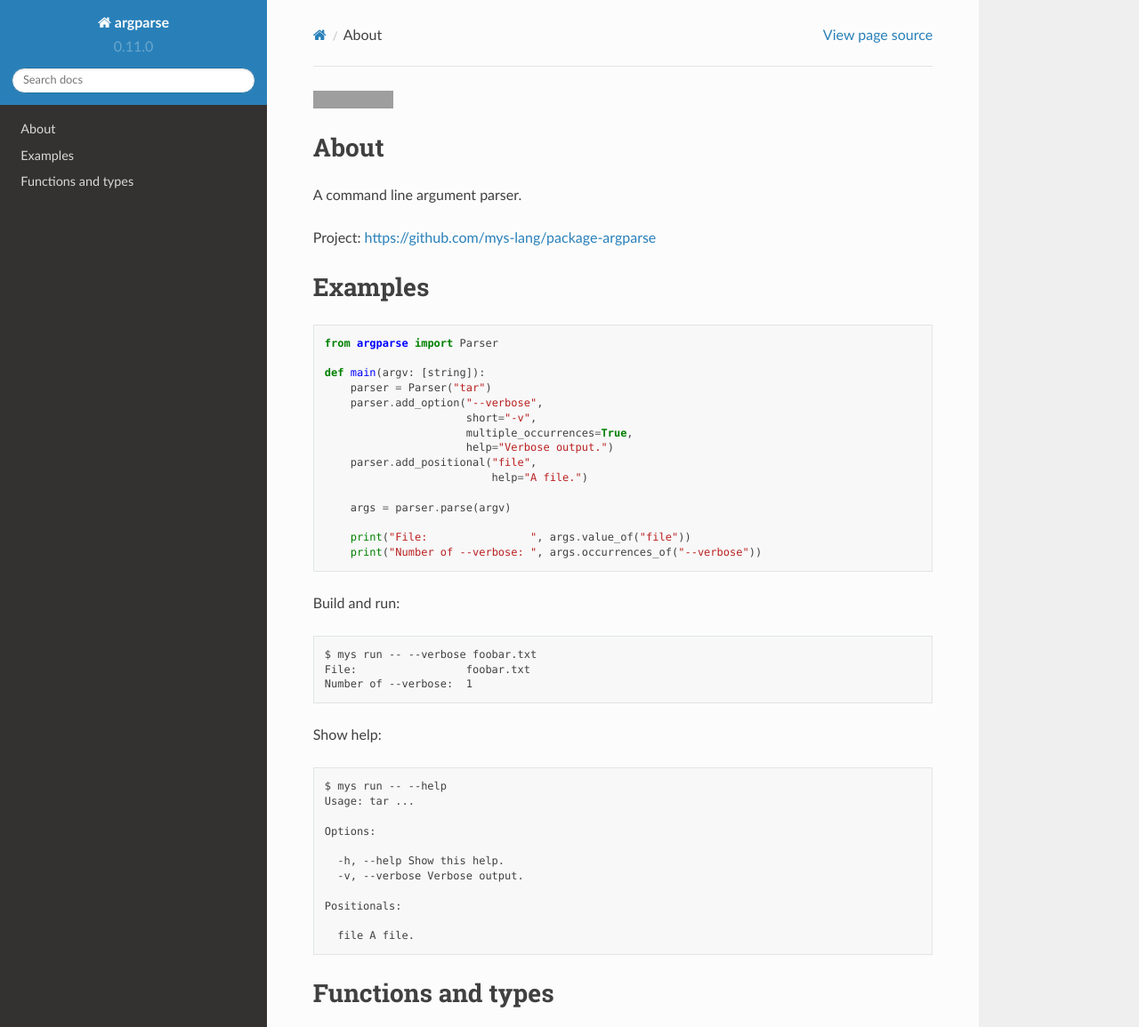
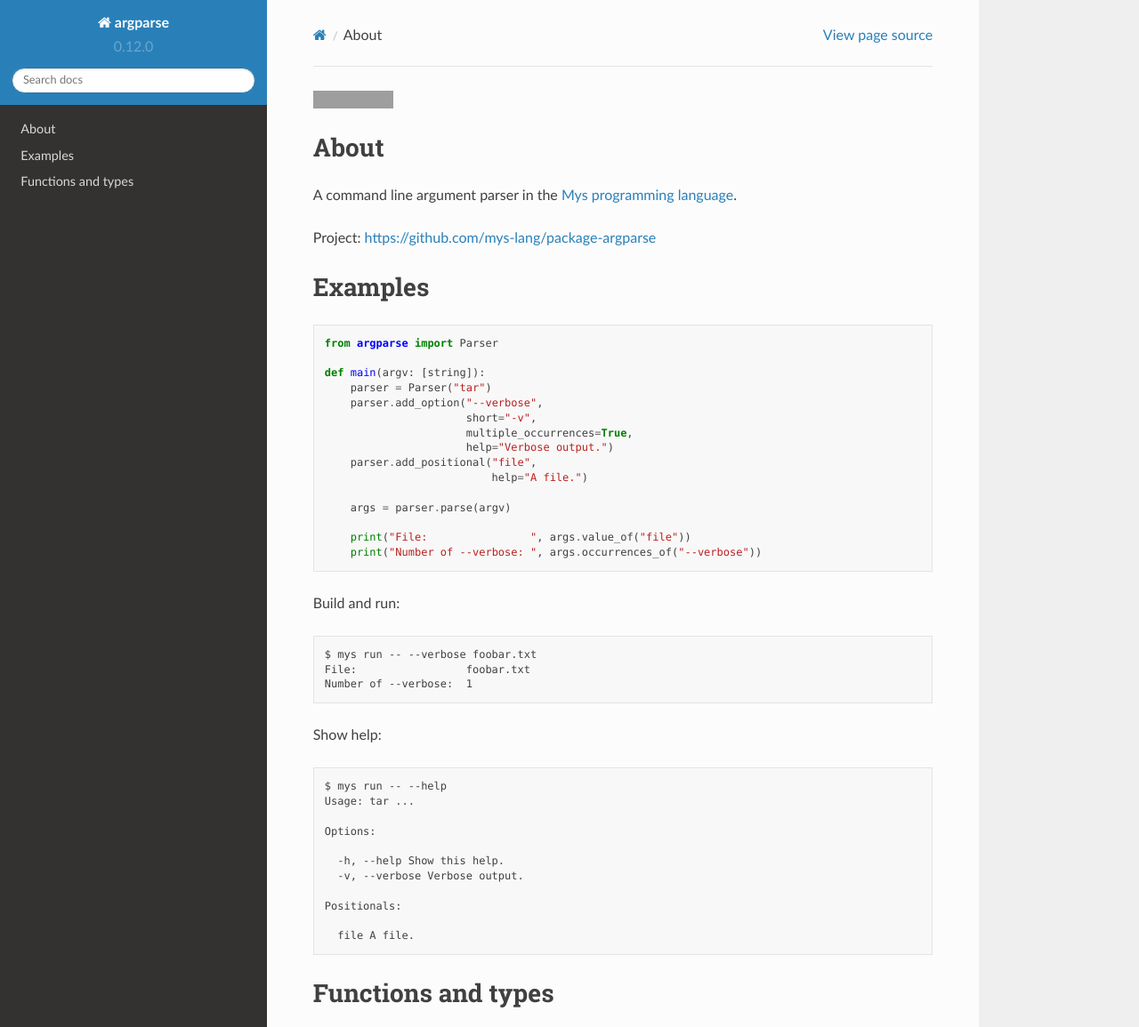
Before and after one commit to mys-lang/package-argparse, a Sphinx documentation site: the page built from doc/index.rst, in a window 1280 px wide and 1389 px high, cut to the strip 0-1155 px from the top of the window. Shown: the whole strip at 89% size. Built offline with Sphinx 7.4.7 and the Read the Docs theme 2.0.0, drawn with Linux system fonts in a browser that asks for light colours; grey boxes are pictures that could not be loaded.

Commit message:
Documentation.

```diff
--- a/doc/index.rst
+++ b/doc/index.rst
@@ -3,7 +3,7 @@
 About
 =====
 
-A command line argument parser.
+A command line argument parser in the `Mys programming language`_.
 
 Project: https://github.com/mys-lang/package-argparse
 
@@ -59,3 +59,5 @@
 
 .. |test| image:: https://github.com/mys-lang/package-argparse/actions/workflows/pythonpackage.yml/badge.svg
 .. _test: https://github.com/mys-lang/package-argparse/actions/workflows/pythonpackage.yml
+
+.. _Mys programming language: https://mys-lang.org
--- a/package.toml
+++ b/package.toml
@@ -1,5 +1,5 @@
 [package]
 name = "argparse"
-version = "0.11.0"
+version = "0.12.0"
 authors = ["Erik Moqvist <erik.moqvist@gmail.com>"]
 description = "Command line argument parser."
```
